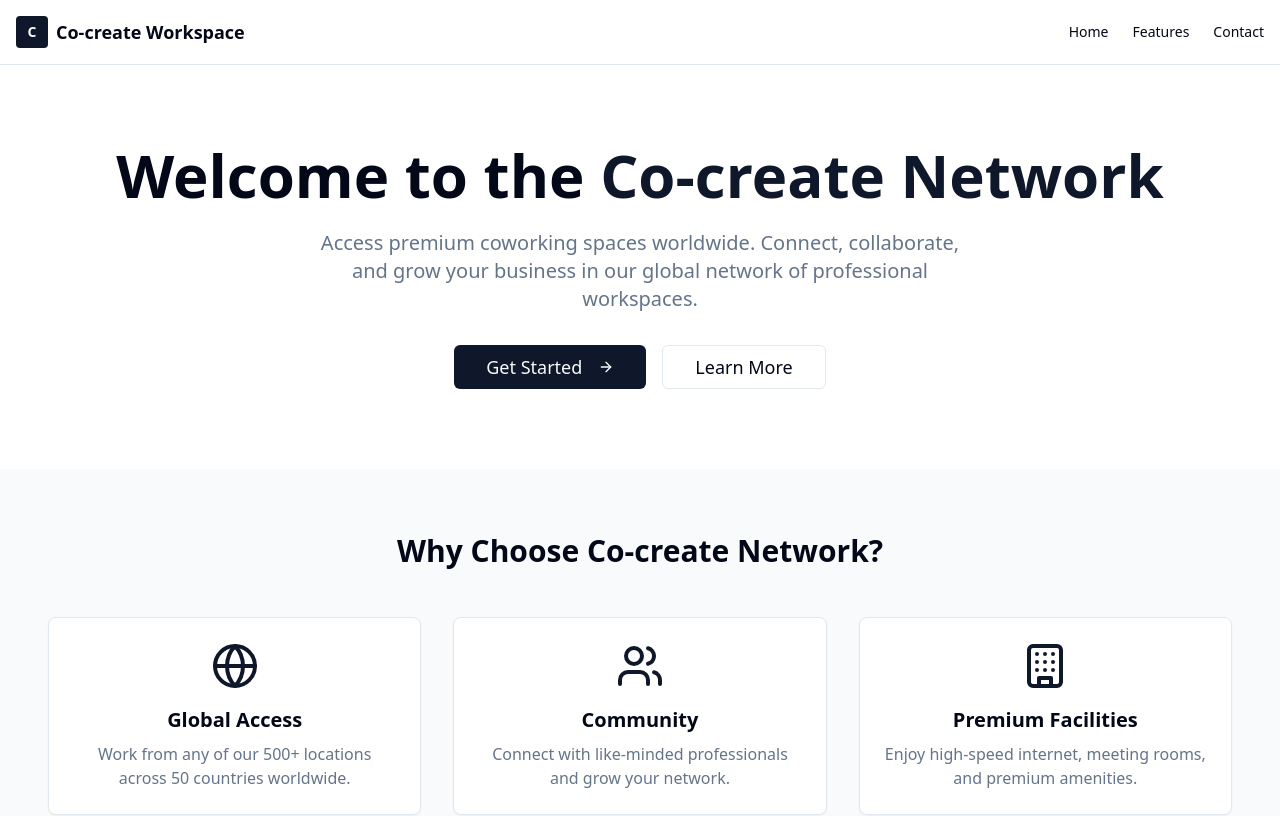
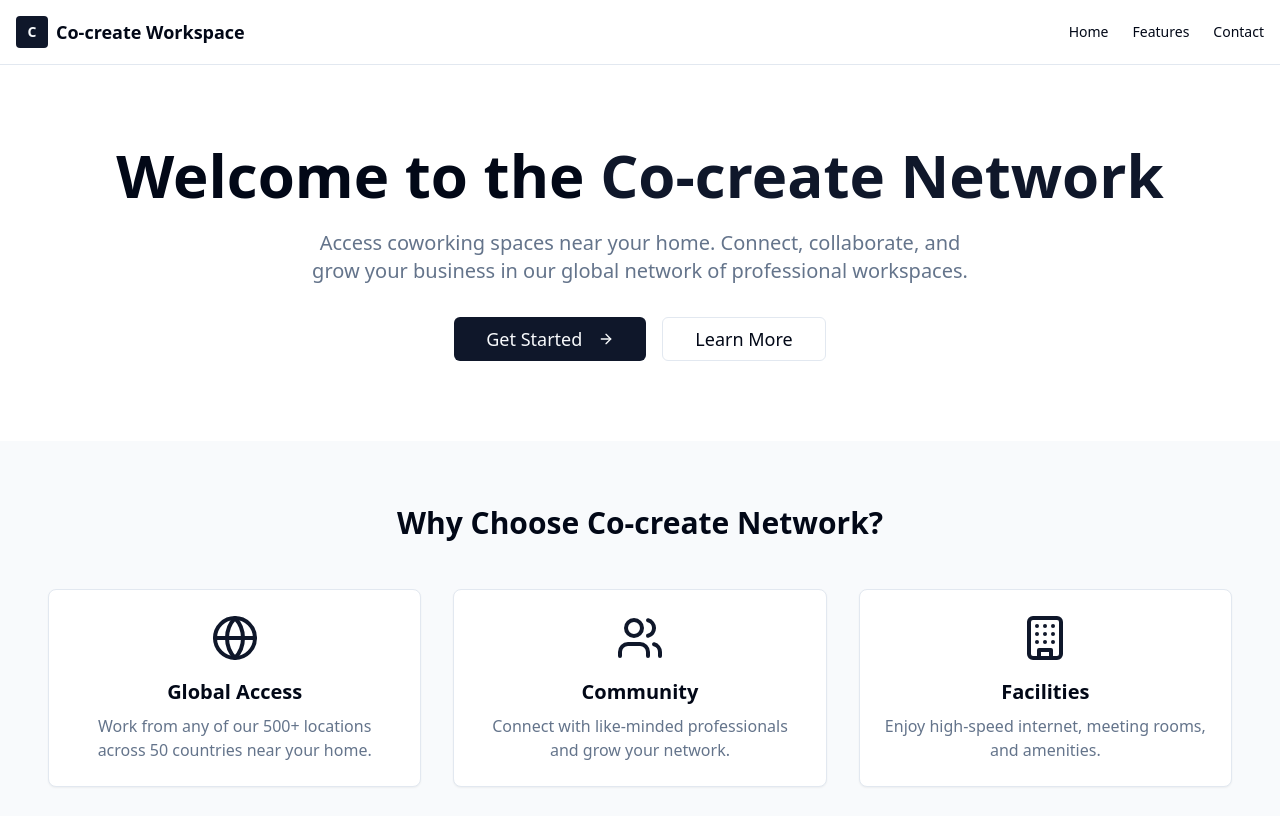
Before and after one commit to jrgensls/umbrella-spark-signup, a React (Vite) app: page / in a window 1280 px wide. Shown: the top 816 px of the page. Built offline with nearby package versions, Linux system fonts and the light colour scheme.

Commit message:
Refactor: Replace "Premium" and "Worldwide"
Replaced all instances of "Premium" with an empty string and "Worldwide" with "near your home" throughout the application.

```diff
--- a/src/pages/Index.tsx
+++ b/src/pages/Index.tsx
@@ -31,7 +31,7 @@ const Index = () => {
             Welcome to the <span className="text-primary">Co-create Network</span>
           </h1>
           <p className="text-xl text-muted-foreground mb-8 max-w-2xl mx-auto">
-            Access premium coworking spaces worldwide. Connect, collaborate, and grow your business in our global network of professional workspaces.
+            Access coworking spaces near your home. Connect, collaborate, and grow your business in our global network of professional workspaces.
           </p>
           <div className="space-x-4">
             <Link to="/login">
@@ -58,7 +58,7 @@ const Index = () => {
               <Globe className="h-12 w-12 text-primary mx-auto mb-4" />
               <h3 className="text-xl font-semibold mb-2">Global Access</h3>
               <p className="text-muted-foreground">
-                Work from any of our 500+ locations across 50 countries worldwide.
+                Work from any of our 500+ locations across 50 countries near your home.
               </p>
             </Card>
             <Card className="p-6 text-center">
@@ -70,9 +70,9 @@ const Index = () => {
             </Card>
             <Card className="p-6 text-center">
               <Building className="h-12 w-12 text-primary mx-auto mb-4" />
-              <h3 className="text-xl font-semibold mb-2">Premium Facilities</h3>
+              <h3 className="text-xl font-semibold mb-2">Facilities</h3>
               <p className="text-muted-foreground">
-                Enjoy high-speed internet, meeting rooms, and premium amenities.
+                Enjoy high-speed internet, meeting rooms, and amenities.
               </p>
             </Card>
           </div>
--- a/src/pages/Register.tsx
+++ b/src/pages/Register.tsx
@@ -157,7 +157,7 @@ const Register = () => {
               Register Your Company
             </h1>
             <p className="text-muted-foreground mt-2">
-              Join the Co-create Network and unlock premium coworking spaces worldwide
+              Join the Co-create Network and unlock coworking spaces near your home
             </p>
           </div>
 
```
